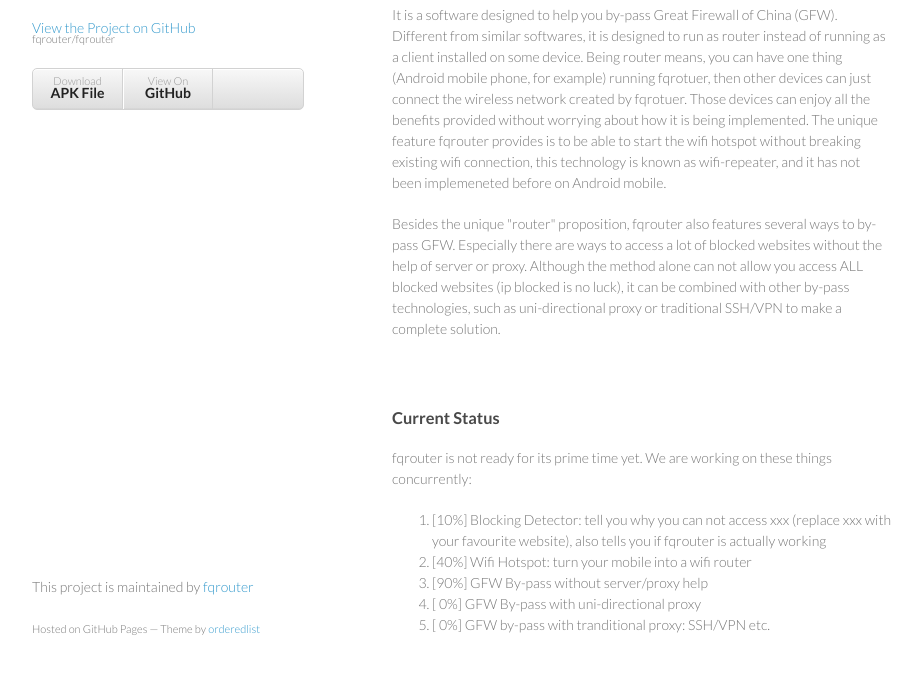
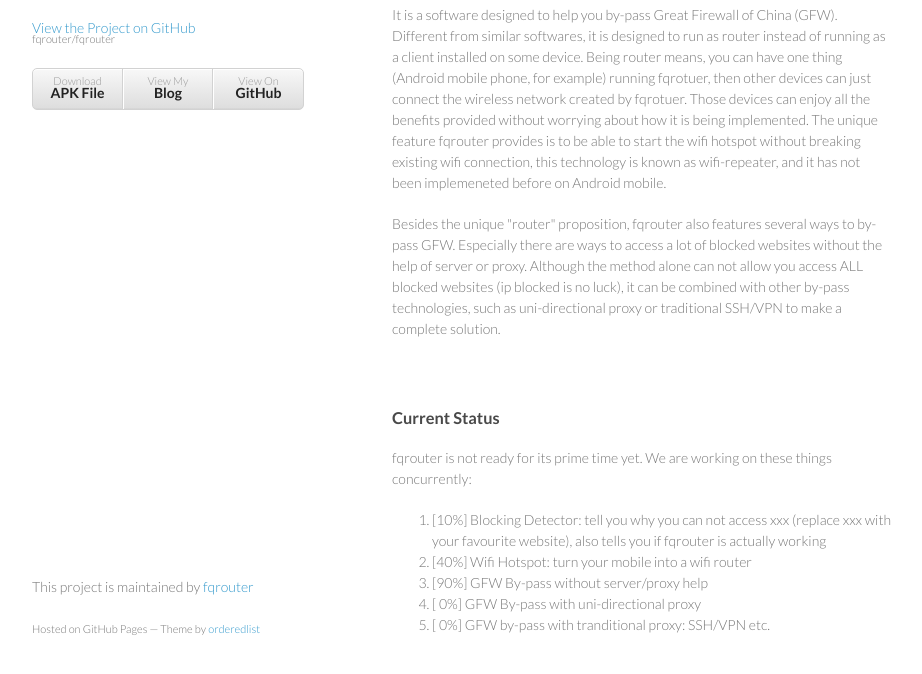
Before and after one commit to fqrouter/fqrouter, a plain HTML site: page index.html in a window 1280 px wide. Shown: the part 92-766 px from the top of the page, without its empty margins (178-1100 px from the left). Drawn offline with Linux system fonts and the light colour scheme.

Commit message:
Update index.html

```diff
--- a/index.html
+++ b/index.html
@@ -23,6 +23,7 @@
 
         <ul>
           <li><a href="http://fqrouter.tumblr.com/android-latest">Download <strong>APK File</strong></a></li>
+          <li><a href="http://fqrouter.tumblr.com">View My <strong>Blog</strong></a></li>
           <li><a href="https://github.com/fqrouter/fqrouter">View On <strong>GitHub</strong></a></li>
         </ul>
       </header>
```
